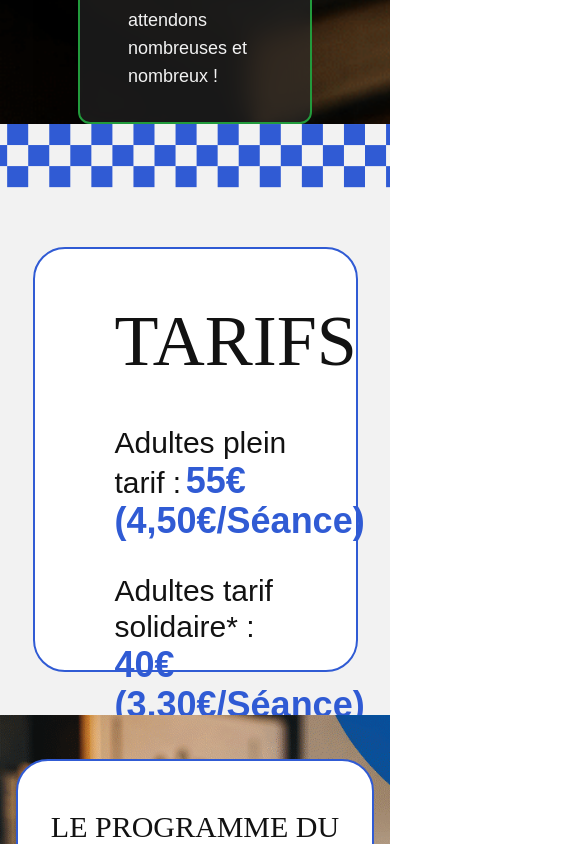
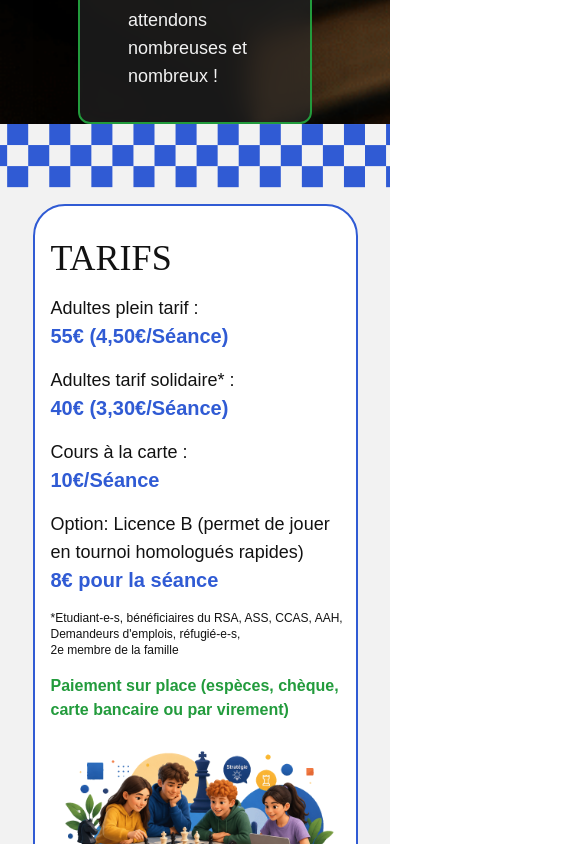
Before and after one commit to ClementSellyPro/bishop_project, a Next.js app: page /cours in a window 390 px wide. Shown: the part 1840-2684 px from the top of the page, 585 px wide, since content can reach past the window. Built offline with nearby package versions, Linux system fonts and the light colour scheme.

Commit message:
Tarif responsive

```diff
--- a/app/components/home/Contact.tsx
+++ b/app/components/home/Contact.tsx
@@ -78,7 +78,7 @@ export default function Contact() {
           alt="Contact"
           width={800}
           height={800}
-          className="hidden lg:block absolute -right-150 top-20"
+          className="block lg:absolute -right-150 top-20"
         />
       </div>
     </Container>
--- a/app/components/shared/Container.tsx
+++ b/app/components/shared/Container.tsx
@@ -24,7 +24,7 @@ export default function Container({
 
   return (
     <div
-      className={`h-[70vh] lg:h-screen flex items-center justify-center relative pt-20 lg:pt-0 ${variant.section}`}
+      className={`min-h-[70vh] lg:h-screen flex items-center justify-center relative pb-8 pt-20 lg:pt-0 ${variant.section}`}
     >
       {/* Echiquier banner on the top */}
       <div className="absolute top-0 inset-x-0 h-16 sm:h-20 lg:h-24">
--- a/app/cours/components/Tarif.tsx
+++ b/app/cours/components/Tarif.tsx
@@ -4,49 +4,51 @@ import Image from "next/image";
 export default function Tarif() {
   return (
     <Container>
-      <div className="ml-20 mt-14 w-7/12 relative">
-        <h2 className="kaisei-opti-regular text-7xl font-semibold mb-12">
+      <div className="ml-4 lg:ml-20 mt-8 lg:mt-14 w-11/12 lg:w-7/12 relative">
+        <h2 className="kaisei-opti-regular text-4xl lg:text-7xl font-semibold mb-4 lg:mb-12">
           TARIFS
         </h2>
 
-        <section className="flex flex-col gap-8">
-          <p>
-            <span className="text-3xl">Adultes plein tarif :</span>{" "}
-            <span className="text-[#305BD4] text-4xl font-bold">
+        <section className="flex flex-col gap-4 lg:gap-8">
+          <p className="flex flex-col lg:flex-row gap-0 lg:gap-4">
+            <span className="text-lg lg:text-3xl">Adultes plein tarif :</span>{" "}
+            <span className="text-[#305BD4] text-xl lg:text-4xl font-bold">
               55€ (4,50€/Séance)
             </span>
           </p>
 
-          <p>
-            <span className="text-3xl">Adultes tarif solidaire* :</span>{" "}
-            <span className="text-[#305BD4] text-4xl font-bold">
+          <p className="flex flex-col lg:flex-row gap-0 lg:gap-4">
+            <span className="text-lg lg:text-3xl">
+              Adultes tarif solidaire* :
+            </span>{" "}
+            <span className="text-[#305BD4] text-xl lg:text-4xl font-bold">
               40€ (3,30€/Séance)
             </span>
           </p>
 
-          <p>
-            <span className="text-3xl">Cours à la carte :</span>{" "}
-            <span className="text-[#305BD4] text-4xl font-bold">
+          <p className="flex flex-col lg:flex-row gap-0 lg:gap-4">
+            <span className="text-lg lg:text-3xl">Cours à la carte :</span>{" "}
+            <span className="text-[#305BD4] text-xl lg:text-4xl font-bold">
               10€/Séance
             </span>
           </p>
 
-          <p>
-            <span className="text-3xl">
+          <p className="flex flex-col lg:flex-row gap-0 lg:gap-4">
+            <span className="text-lg lg:text-3xl">
               Option: Licence B (permet de jouer en tournoi homologués rapides)
             </span>{" "}
-            <span className="text-[#305BD4] text-4xl font-bold">
+            <span className="text-[#305BD4] text-xl lg:text-4xl font-bold">
               8€ pour la séance
             </span>
           </p>
         </section>
 
-        <p className="text-sm mt-4">
+        <p className="text-xs lg:text-sm mt-4">
           *Etudiant-e-s, bénéficiaires du RSA, ASS, CCAS, AAH, Demandeurs
           d'emplois, réfugié-e-s, <br /> 2e membre de la famille
         </p>
 
-        <p className="mt-8 text-xl font-semibold text-[#229B3C]">
+        <p className="mt-4 lg:mt-8 text-md lg:text-xl font-semibold text-[#229B3C]">
           Paiement sur place (espèces, chèque, carte bancaire ou par virement)
         </p>
 
@@ -55,7 +57,7 @@ export default function Tarif() {
           alt="Contact"
           width={800}
           height={800}
-          className="absolute -right-160 top-20"
+          className="block lg:absolute -right-160 top-20"
         />
       </div>
     </Container>
```
